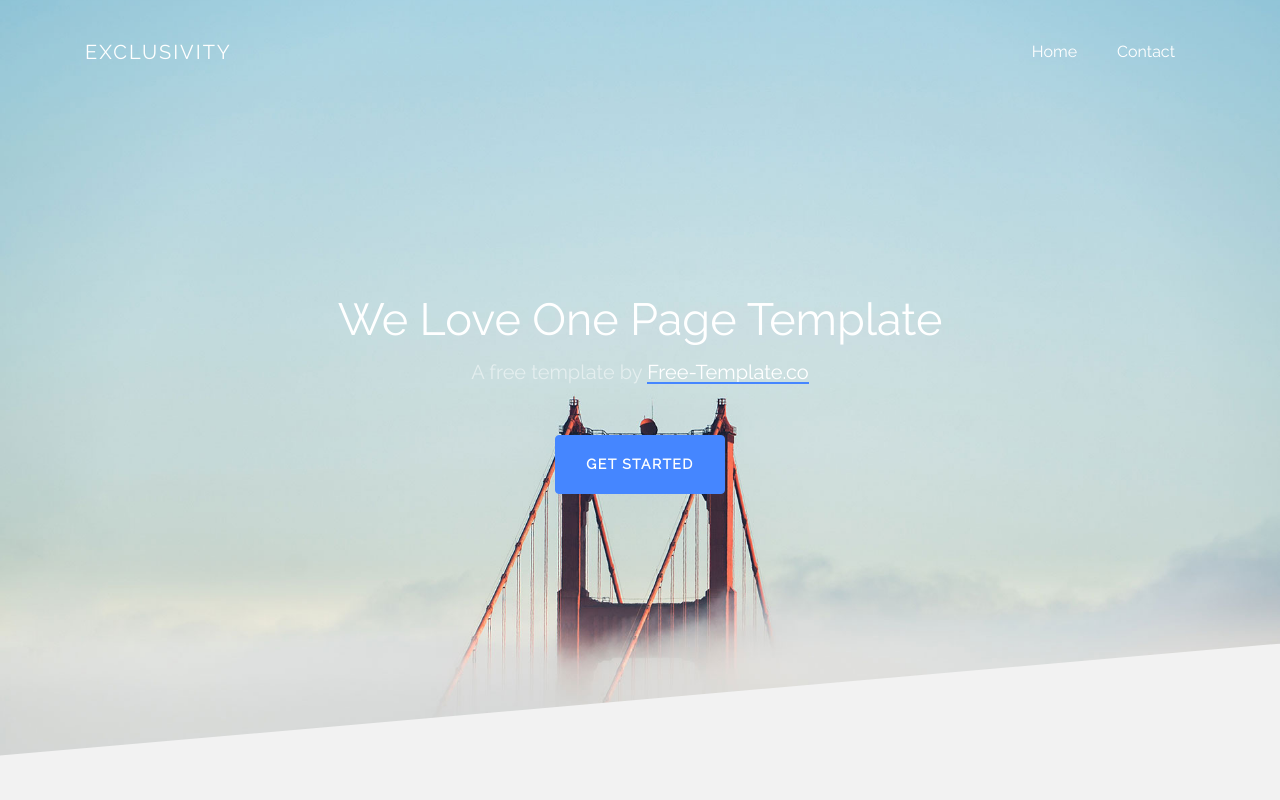
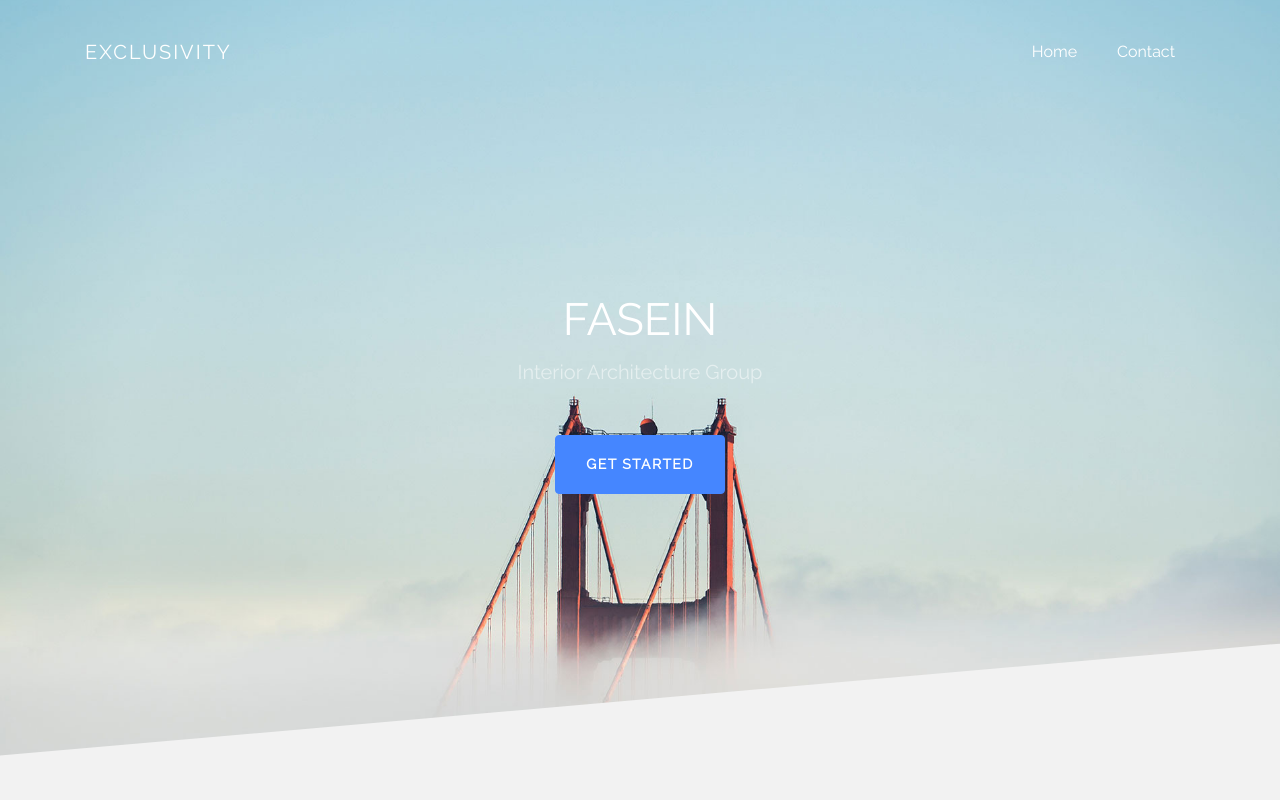
Before and after one commit to Farbodpz/Fasein2, a plain HTML site: page index.html in a window 1280 px wide. Shown: the top 800 px of the page. Drawn offline with Linux system fonts and the light colour scheme; some packages are replaced by stand-ins of ours; no server answers; files whose address does not match are found by name.

Commit message:
Update index.html

```diff
--- a/index.html
+++ b/index.html
@@ -46,8 +46,8 @@
       <div class="container">
         <div class="row align-items-center justify-content-center text-center ftco-vh-100">
           <div class="col-md-10">
-            <h1 class="ftco-heading ftco-animate">We Love One Page Template</h1>
-            <h2 class="h5 ftco-subheading mb-5 ftco-animate">A free template by <a href="#">Free-Template.co</a></h2>
+            <h1 class="ftco-heading ftco-animate">FASEIN</h1>
+            <h2 class="h5 ftco-subheading mb-5 ftco-animate">Interior Architecture Group</h2>
             <p><a href="https://free-template.co/" target="_blank" class="btn btn-primary ftco-animate">Get Started</a></p>
           </div>
         </div>
```
